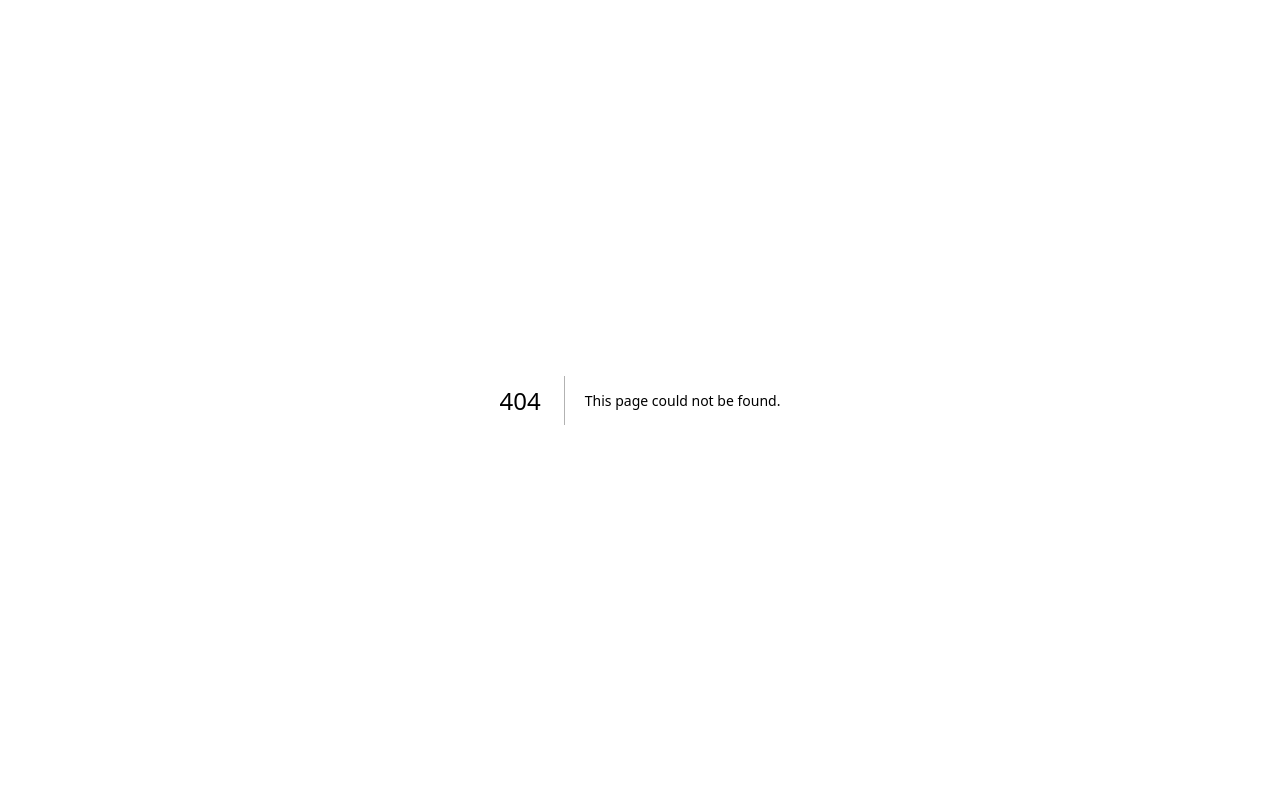
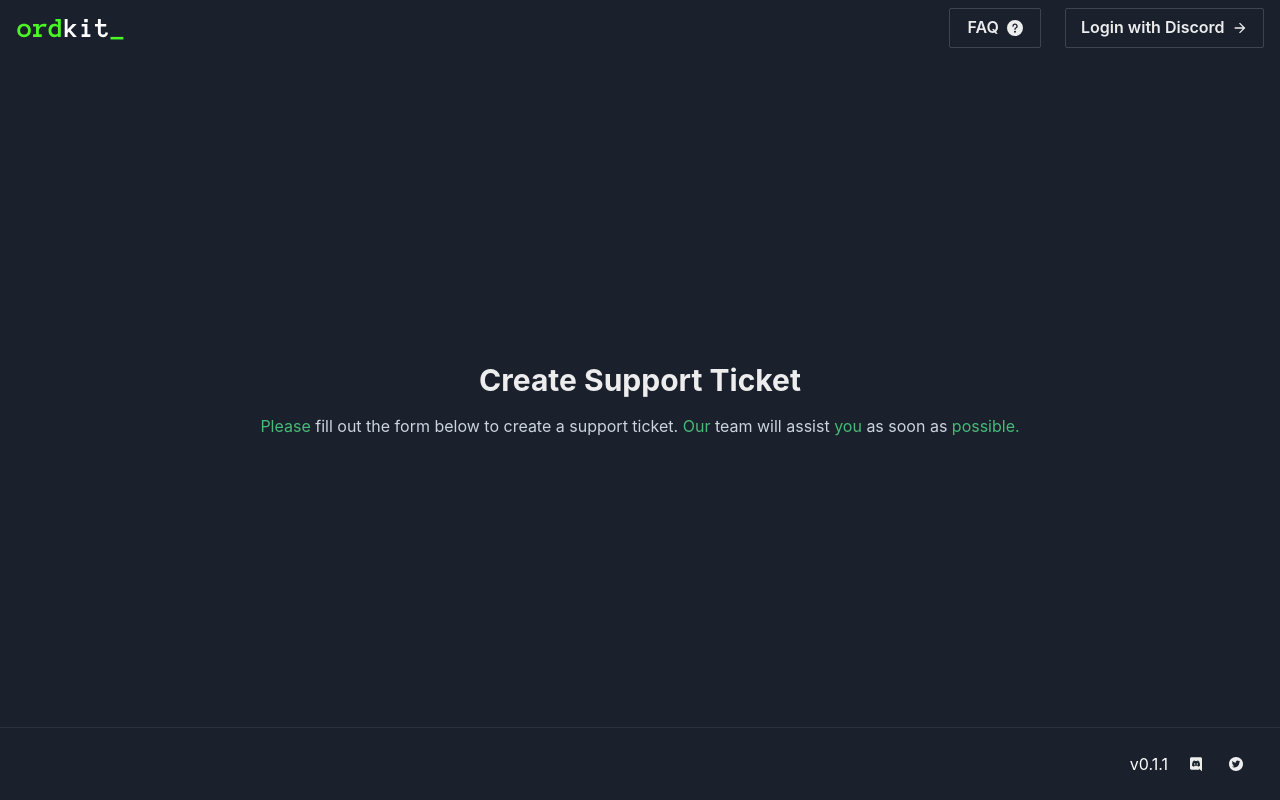
Before and after one commit to Garabed96/support_template, a Next.js app: page /ticket in a window 1280 px wide. Before the commit this address had no page. Built offline with nearby package versions, Linux system fonts and the light colour scheme.

Commit message:
/ticket route template

```diff
--- a/app/LandingPage.tsx
+++ b/app/LandingPage.tsx
@@ -34,7 +34,7 @@ const LandingPage = () => {
         a ticket to get personalized support.
       </Text>
       <Box w="50%" rounded="md" variant="outline" textAlign="center">
-        <Link href="/faq">
+        <Link href="/ticket">
           <Button
             w="50%"
             _hover={{ bg: "green.400" }}
--- a/app/components/Header/NavBar.tsx
+++ b/app/components/Header/NavBar.tsx
@@ -23,6 +23,7 @@ function NavBar() {
               w="full"
               rounded="sm"
               variant="outline"
+              _hover={{ bg: "blue.900" }}
               rightIcon={<QuestionIcon />}
             >
               FAQ
@@ -33,6 +34,7 @@ function NavBar() {
           w="full"
           rounded="sm"
           variant="outline"
+          _hover={{ bg: "green.900" }}
           rightIcon={<ArrowForwardIcon />}
         >
           Login with Discord
--- /dev/null
+++ b/app/ticket/TicketForm.tsx
@@ -0,0 +1,36 @@
+import React from "react";
+import { Flex, Heading, Text } from "@chakra-ui/react";
+const TicketForm = () => {
+  return (
+    <Flex
+      direction="column"
+      align="center"
+      justify="center"
+      minHeight="90vh"
+      py="10rem"
+    >
+      <Heading as="h2" size="lg" marginBottom="1rem">
+        Create Support Ticket
+      </Heading>
+      <Text fontSize="md" color="gray.300" marginBottom="2rem">
+        <Text as="span" color="green.400">
+          Please
+        </Text>{" "}
+        fill out the form below to create a support ticket.{" "}
+        <Text as="span" color="green.400">
+          Our
+        </Text>{" "}
+        team will assist{" "}
+        <Text as="span" color="green.400">
+          you
+        </Text>{" "}
+        as soon as{" "}
+        <Text as="span" color="green.400">
+          possible.
+        </Text>{" "}
+      </Text>
+    </Flex>
+  );
+};
+
+export default TicketForm;
--- /dev/null
+++ b/app/ticket/page.tsx
@@ -0,0 +1,13 @@
+"use client";
+import Layout from "../components/layout";
+import React from "react";
+import TicketForm from "./TicketForm";
+const Page = () => {
+  return (
+    <Layout>
+      <TicketForm />
+    </Layout>
+  );
+};
+
+export default Page;
--- a/package.json
+++ b/package.json
@@ -1,6 +1,6 @@
 {
   "name": "ordkit_support",
-  "version": "0.1.0",
+  "version": "0.1.1",
   "private": true,
   "scripts": {
     "dev": "next dev",
```
